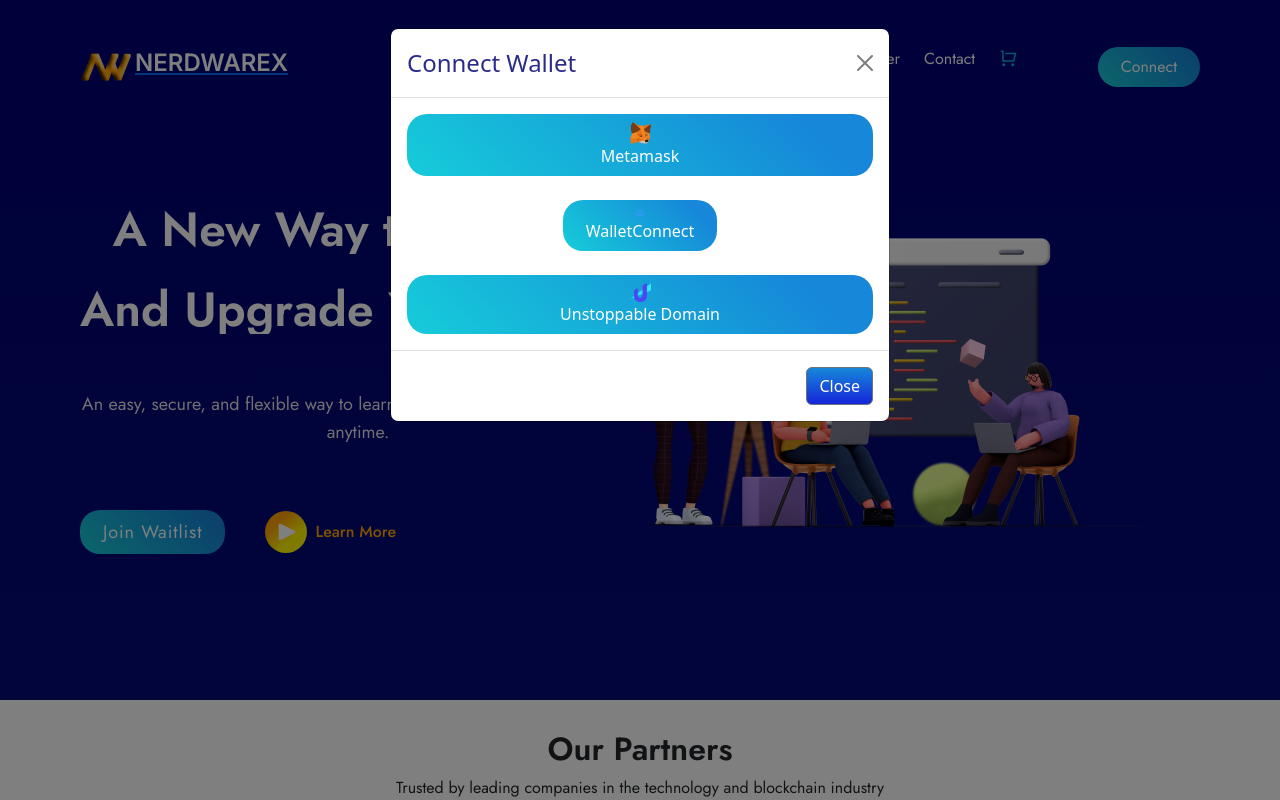
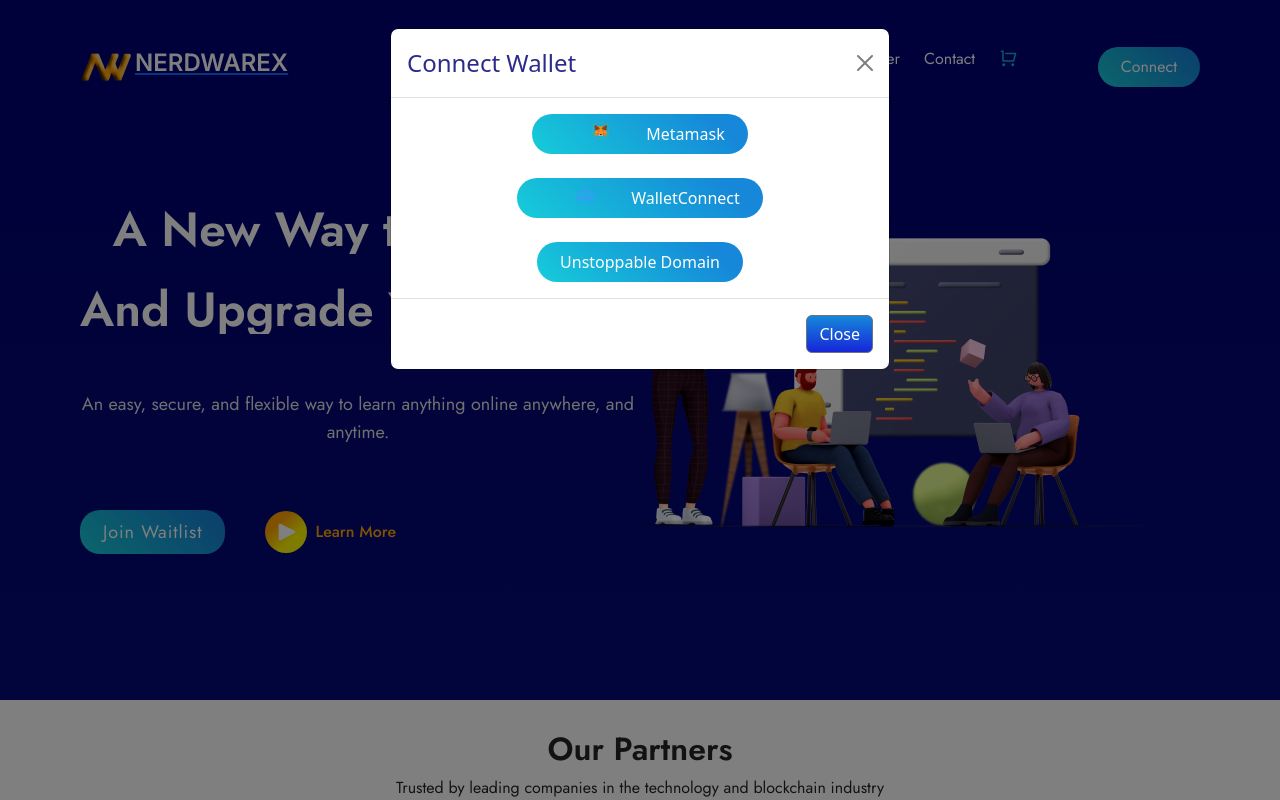
Before and after one commit to NerdwareX/nerdwarex-waitlist, a React (Create React App) app: page / in a window 1280 px wide. Both pictures are taken after a click on the button "Connect". Shown: the top 800 px of the page. Built offline with nearby package versions, Linux system fonts and the light colour scheme.

Commit message:
unstoppable logo removal

```diff
--- a/src/components/home/ConnectPopup.js
+++ b/src/components/home/ConnectPopup.js
@@ -4,7 +4,7 @@
 import { motion } from "framer-motion";
 import Walletconnect from '../../assets/walletconnectimg.png';
 import Unstoppabledomain from '../../assets/unstoppabledomain.png';
-import metamask from '../../assets/metamaskk.png';
+import metamask from '../../assets/metamask.png';
 
 function ConnectPopup() {
   const [show, setShow] = useState(false);
@@ -33,18 +33,18 @@
         </Modal.Header>
           <Modal.Body>
             <motion.button
-                className="px-[23px] py-2 btn-primary rounded-[20px] text-white block mx-auto font-medium"
+                className="px-[23px] py-2 btn-primary rounded-[20px] text-white flex mx-auto font-medium"
                 onClick={handleShow}
                 onClick={window['Connect']}
                 id={'connect'}
                 whileTap={{ scale: 0.9 }}
               ><img src={metamask} alt="Metamask"
-                className="md:flex w-[5%] h-[5%] lg:[5%] block mx-auto font-medium"/>
+                className="md:flex w-[10%] h-[20%] lg:[20%] block mx-auto font-medium"/>
                   Metamask
             </motion.button>
               <br/>
             <motion.button
-              className="px-[23px] py-2 btn-primary rounded-[20px] text-white block mx-auto font-medium"
+              className="px-[23px] py-2 btn-primary rounded-[20px] text-white flex mx-auto font-medium"
                 onClick={handleShow}
                 whileTap={{ scale: 0.9 }}
               ><img src={Walletconnect} alt="wallet connect icon"
@@ -53,11 +53,10 @@
             </motion.button>
               <br/>
             <motion.button
-                className="px-[23px] py-2 btn-primary rounded-[20px] text-white block mx-auto font-medium"
+                className="px-[23px] py-2 btn-primary rounded-[20px] text-white flex mx-auto font-medium"
                 onClick={handleShow}
                 whileTap={{ scale: 0.9 }}
-              ><img src={Unstoppabledomain} alt="Unstoppable Domain"
-                className="md:flex w-[5%] h-[5%] lg:[5%] block mx-auto font-medium"/>
+              >
                   Unstoppable Domain
             </motion.button>
           </Modal.Body>
```
Also changed, not shown: src/assets/metamask.png (added), src/assets/metamaskk.png (deleted).
